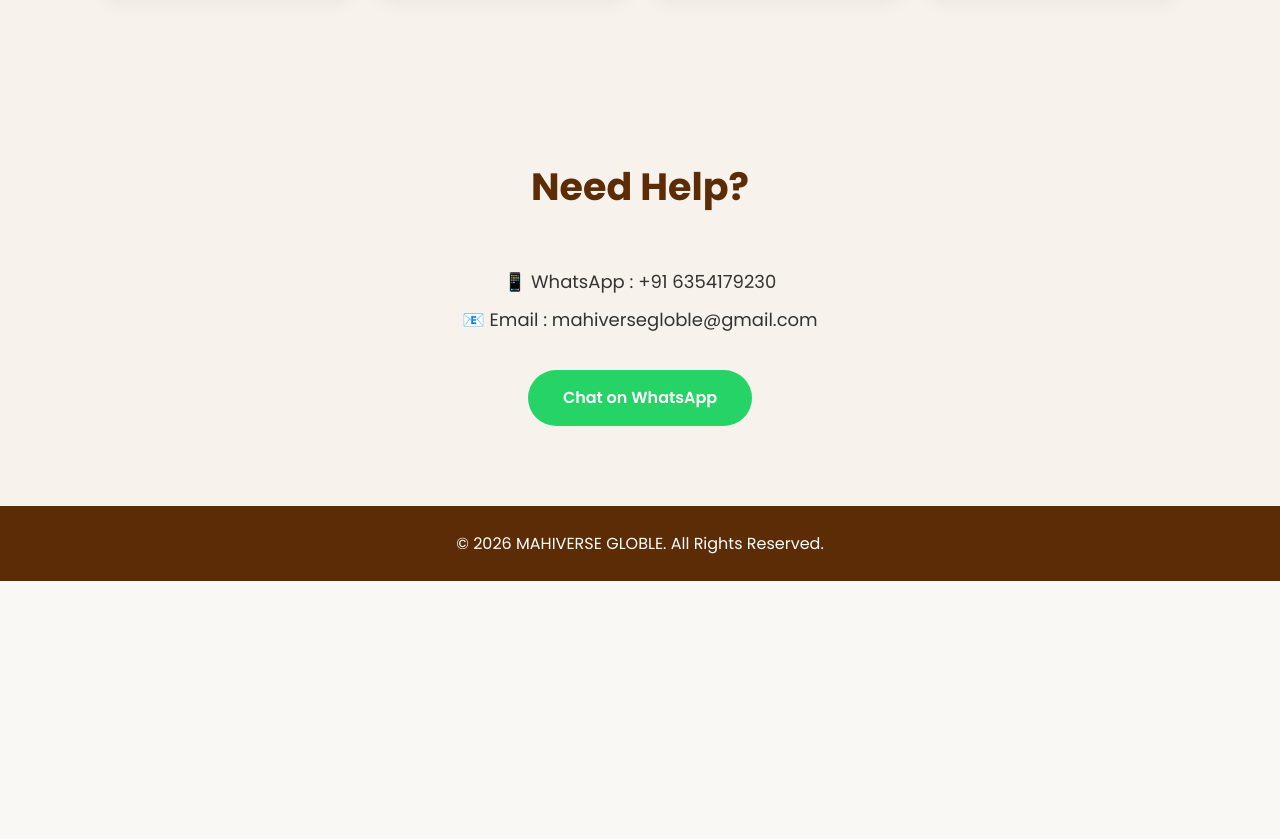
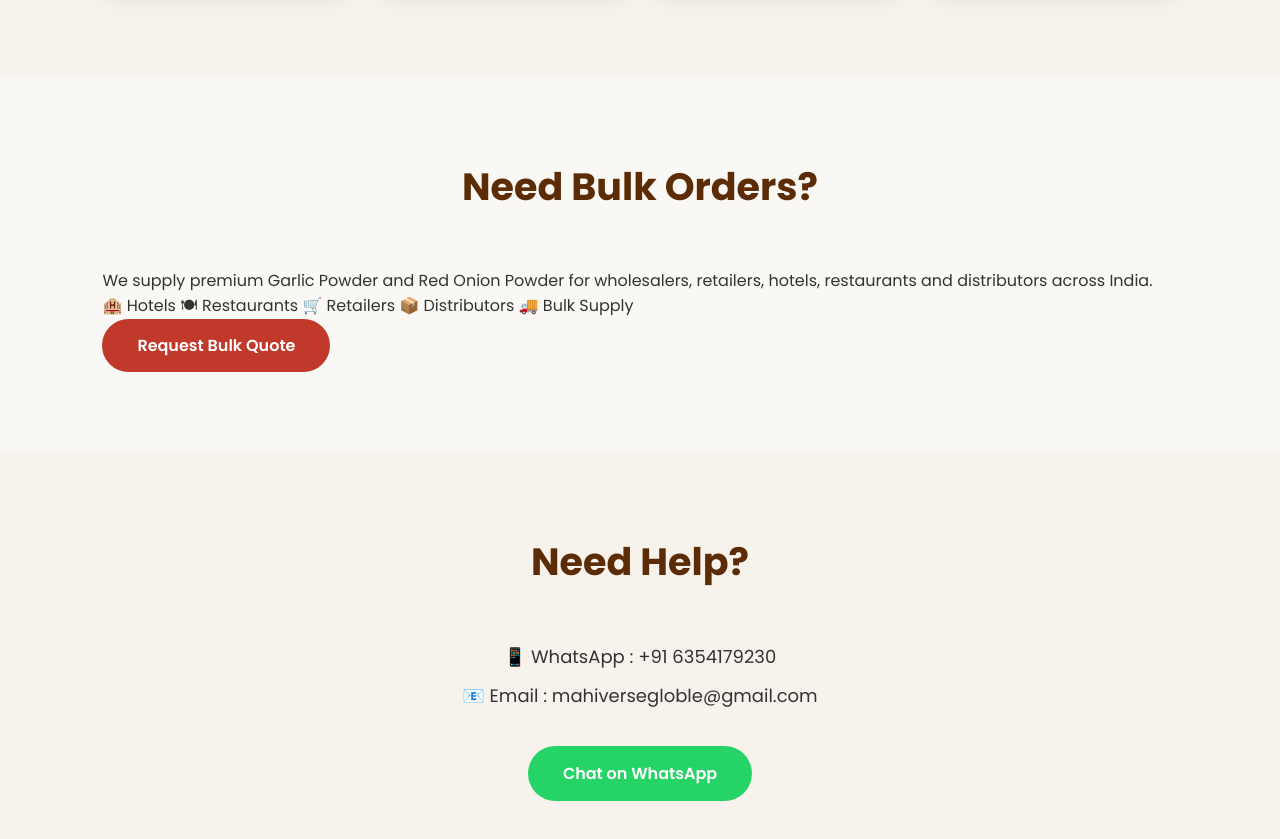
Before and after one commit to krishbariya855-hue/.sdgedhtr, a plain HTML site: page products.html in a window 1280 px wide. Shown: the part 3080-3919 px from the top of the page. Before the commit the page ends 3661 px from the top, so only its background shows below. Drawn offline with Linux system fonts and the light colour scheme.

Commit message:
Update products.html

```diff
--- a/products.html
+++ b/products.html
@@ -469,8 +469,41 @@
 
 </section>
 
+<!-- Bulk Order Banner -->
+
+<section class="bulk-order">
+
+<div class="bulk-content">
+
+<h2>Need Bulk Orders?</h2>
+
+<p>
+We supply premium Garlic Powder and Red Onion Powder for wholesalers, retailers, hotels, restaurants and distributors across India.
+</p>
+
+<div class="bulk-points">
+
+<span>🏨 Hotels</span>
+
+<span>🍽 Restaurants</span>
+
+<span>🛒 Retailers</span>
+
+<span>📦 Distributors</span>
+
+<span>🚚 Bulk Supply</span>
+
+</div>
+
+<a href="https://wa.me/916354179230?text=Hello,%20I%20want%20a%20bulk%20order%20quotation." target="_blank" class="btn">
+Request Bulk Quote
+</a>
+
+</div>
+
+</section>
+
 <section class="contact">
-
     <h2>Need Help?</h2>
 
     <p>📱 WhatsApp : +91 6354179230</p>
```
